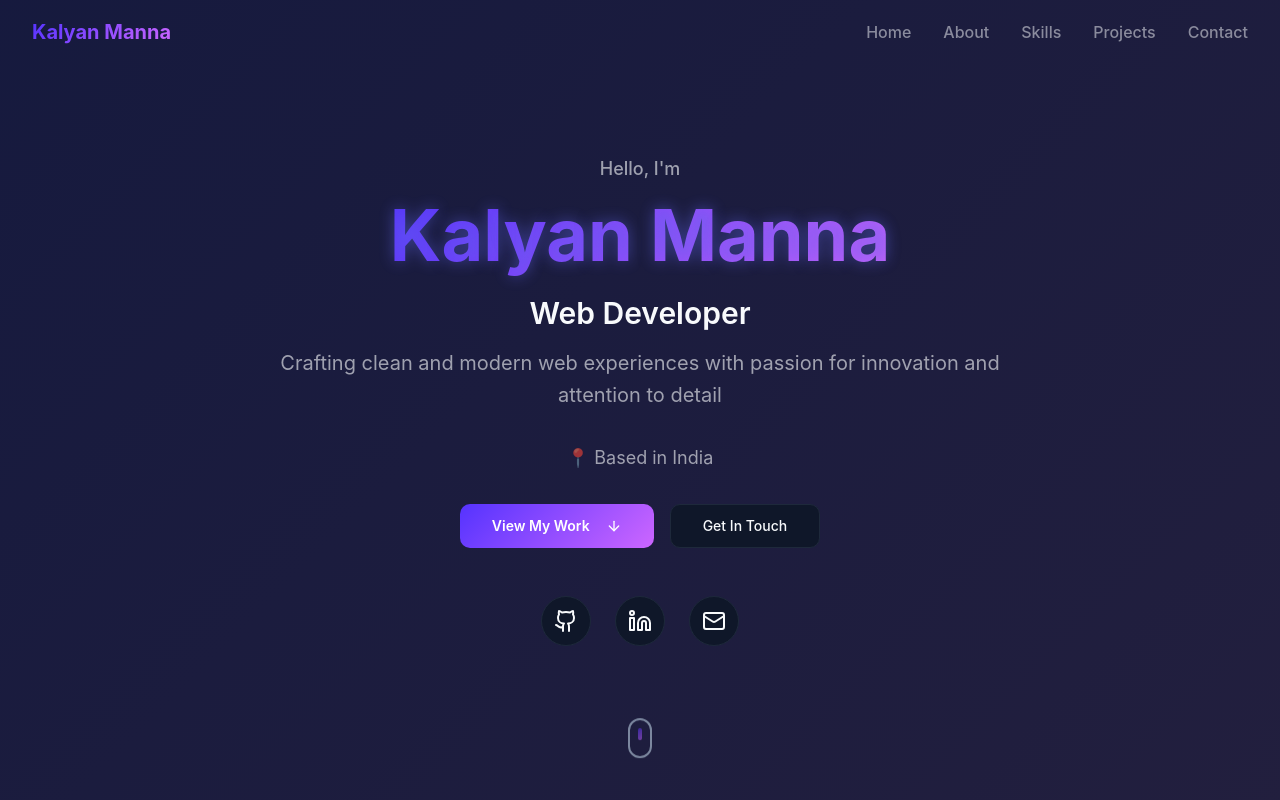
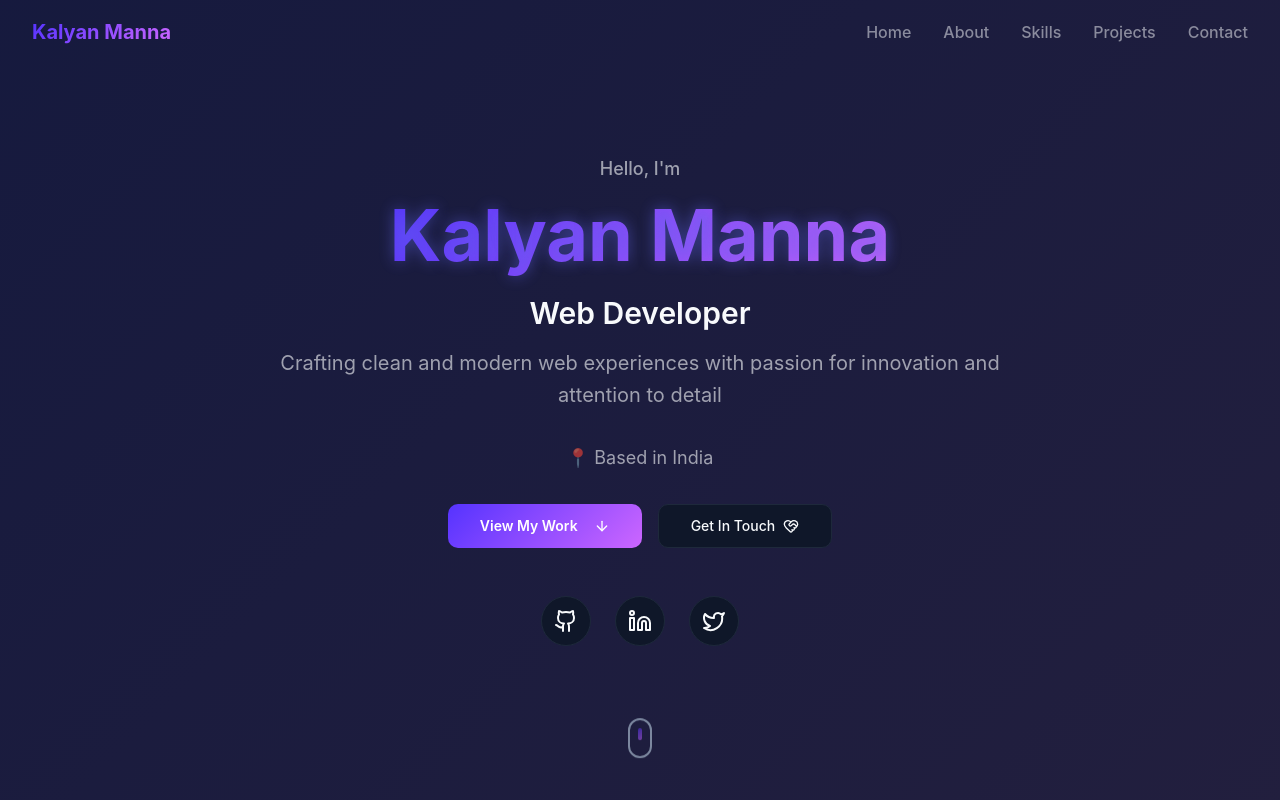
Before and after one commit to Kalyan-github-4/Portfolio, a React (Vite) app: page / in a window 1280 px wide. Shown: the top 800 px of the page. Built offline with nearby package versions, Linux system fonts and the light colour scheme.

Commit message:
Refactor Hero component layout and styling for better visual appeal

```diff
--- a/src/components/portfolio/Hero.tsx
+++ b/src/components/portfolio/Hero.tsx
@@ -1,4 +1,4 @@
-import { ArrowDown, Github, Linkedin, Mail } from 'lucide-react';
+import { ArrowDown, Github, Linkedin, Mail, HeartHandshake, Twitter } from 'lucide-react';
 import { Button } from '../../components/ui/button';
 
 const Hero = () => {
@@ -12,7 +12,7 @@ const Hero = () => {
   const socialLinks = [
     { icon: Github, href: 'https://github.com/Kalyan-github-4', label: 'GitHub', hoverColor: '#333333' },
     { icon: Linkedin, href: 'www.linkedin.com/in/kalyan-manna', label: 'LinkedIn', hoverColor: '#0077B5' },
-    { icon: Mail, href: 'kalyanmanna439@gmail.com', label: 'Email', hoverColor: '#EA4335' },
+    { icon: Twitter, href: 'kalyanmanna439@gmail.com', label: 'Twitter', hoverColor: '#000000' },
   ];
 
   return (
@@ -99,7 +99,9 @@ const Hero = () => {
             >
               {/* Hover effect elements */}
               <span className="absolute inset-0 bg-hero-gradient opacity-0 group-hover:opacity-100 transition-opacity duration-300"></span>
-              <span className="relative z-10">Get In Touch</span>
+              <span className="relative z-10 flex items-center">Get In Touch
+                <HeartHandshake className="ml-2 h-5 w-5" />
+                </span>
             </Button>
           </div>
 
```
